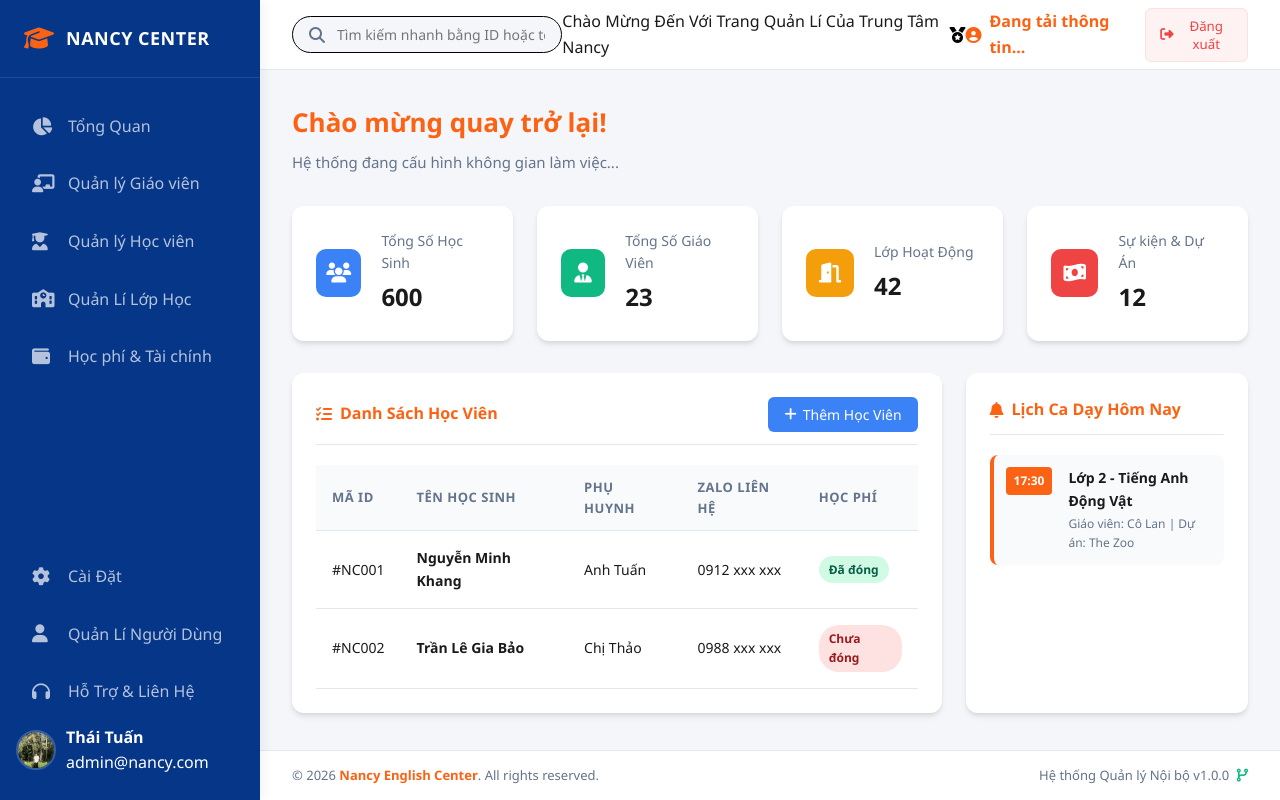
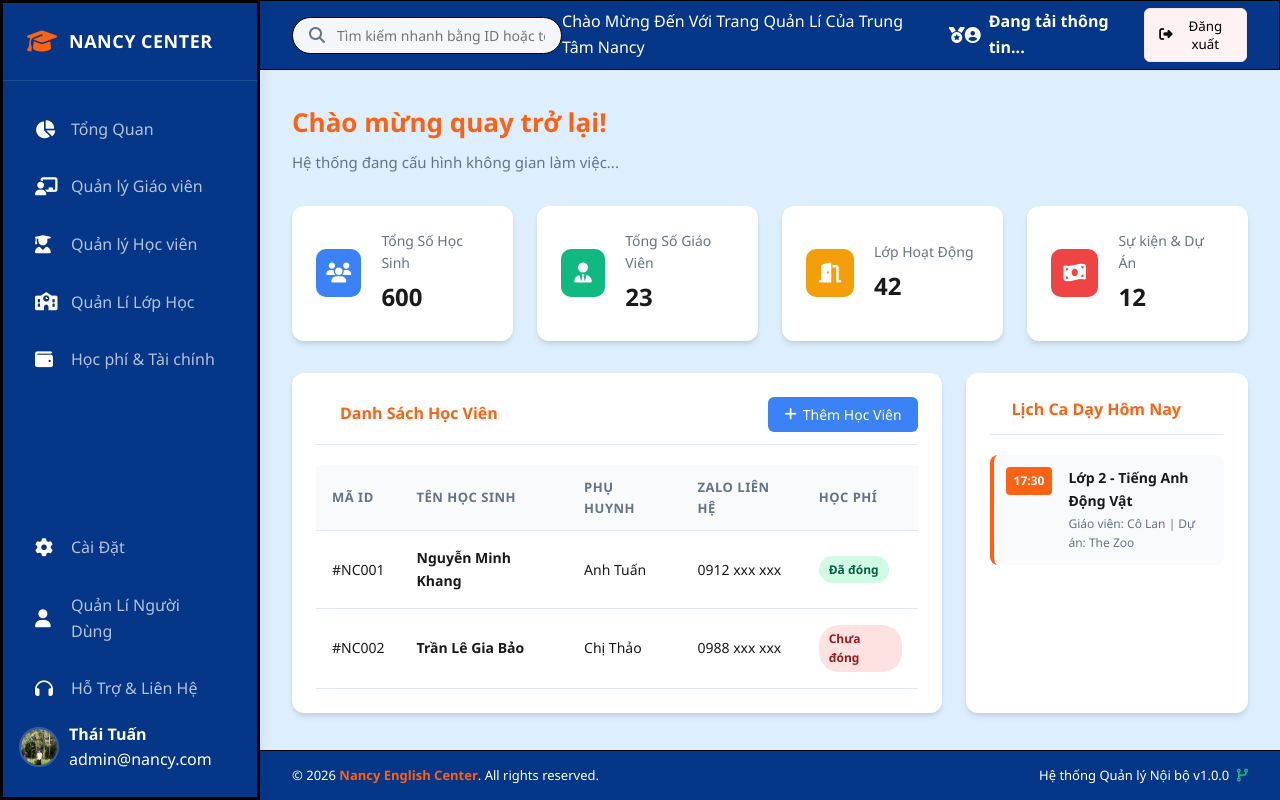
Before and after one commit to phamtuan2005tm-cpu/Project-Center-Management, a plain HTML site: page frontend/dashboard.html in a window 1280 px wide. Drawn offline with Linux system fonts and the light colour scheme.

Commit message:
Editing: some details

```diff
--- a/frontend/css/dashboard.css
+++ b/frontend/css/dashboard.css
@@ -40,7 +40,8 @@ body {
     flex: 1;
     display: flex;
     flex-direction: column;
-    background-color: var(--bg-color);
+    /* background-color: var(--bg-color); */
+    background-color: #ddeeff;
     margin-left: 260px;
 }
 
@@ -60,6 +61,8 @@ body {
     justify-content: space-between;
     z-index: 100;
     box-shadow: 4px 0 10px rgba(0, 0, 0, 0.05);
+    border: 3px solid black;
+    /* border-top-right-radius: 10px; */
 }
 
 .sidebar-brand {
@@ -136,12 +139,13 @@ body {
    ========================================================================== */
 .main-header {
     height: 70px;
-    background-color: var(--card-color);
+    background-color:var(--secondary-color);
     display: flex;
     align-items: center;
     justify-content: space-between;
     padding: 0 32px;
-    border-bottom: 1px solid var(--border-color);
+    border: 1px solid black;
+    border-left: none;
 }
 
 .header-search {
@@ -162,8 +166,8 @@ body {
 .header-search i {
     color: var(--text-muted);
 }
-.welcome i {
-    color: black;
+.welcome p, i {
+    color: white;
 }
 
 .header-search input {
@@ -180,9 +184,10 @@ body {
     gap: 20px;
 }
 
+
 #user-display {
     font-weight: 600;
-    color: var(--primary-color);
+    color: white;
     display: flex;
     align-items: center;
     gap: 8px;
@@ -190,7 +195,7 @@ body {
 
 .btn-logout {
     background-color: #fef2f2;
-    color: #ef4444;
+    color: black;
     border: 1px solid #fee2e2;
     padding: 8px 14px;
     border-radius: 6px;
@@ -200,6 +205,9 @@ body {
     align-items: center;
     gap: 6px;
     transition: all 0.2s ease;
+}
+.btn-logout i {
+    color: black;
 }
 
 .btn-logout:hover {
@@ -423,22 +431,21 @@ tr:hover td {
 
 .dashboard-footer {
     height: 50px;
-    background-color: var(--card-color); /* Nền trắng giống Header và các Card */
-    border-top: 1px solid var(--border-color); /* Đường kẻ chỉ xám siêu mỏng */
+    background-color: var(--secondary-color);
+    border-top: 1px solid black;
     padding: 0 32px;
     display: flex;
     align-items: center;
-    justify-content: space-between; /* Đẩy nội dung sang hai đầu rìa trang */
+    justify-content: space-between;
     font-size: 13px;
-    color: var(--text-muted); /* Chữ màu xám nhạt tinh tế */
-    margin-top: auto; /* Thần chú kết hợp với flex-direction: column của main-wrapper để dính chặt ở đáy */
+    color: white;
+    margin-top: auto;
 }
-
 .dashboard-footer strong {
-    color: var(--primary-color); /* Tên trung tâm mang màu xanh Nancy nổi bật */
+    color: var(--primary-color);
 }
 
 .dashboard-footer i {
-    color: var(--color-teacher); /* Icon nhánh code màu xanh lục nhẹ tạo điểm nhấn công nghệ */
+    color: var(--color-teacher);
     margin-left: 4px;
 }
```
